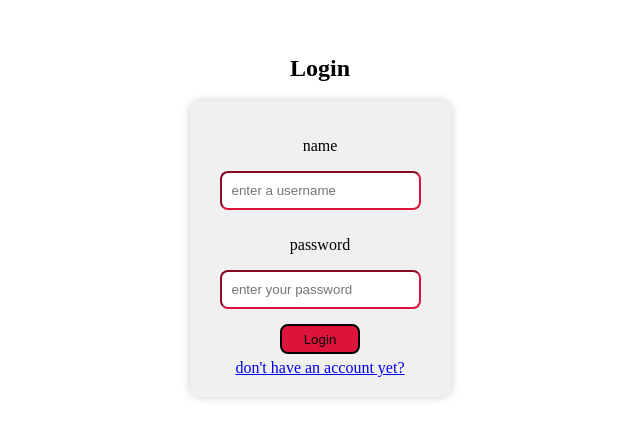
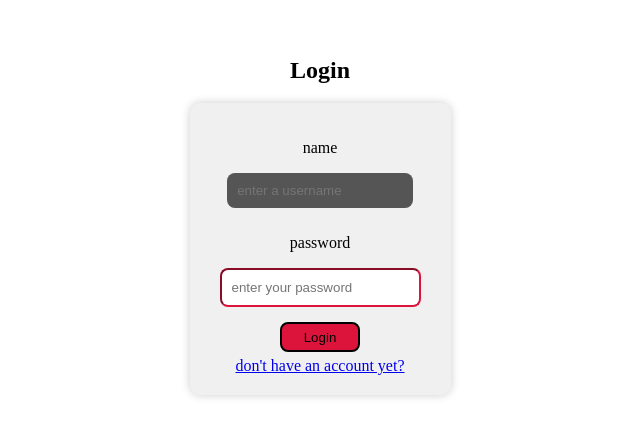
Before and after one commit to MayarAboumahmood/security-messenger-app, a React (Create React App) app: page / in a window 1280 px wide. Shown: the part 192-630 px from the top of the page, without its empty margins (320-960 px from the left). Built offline with nearby package versions, Linux system fonts and the light colour scheme.

Commit message:
the app work just fine now...

```diff
--- a/src/combonent/messagecard.js
+++ b/src/component/messagecard.js
@@ -2,7 +2,6 @@ import React from 'react';
 import "./../style/homeStyle.css";
 
 const MessageCard = ({ messageText, isYourMessage }) => {
-  console.log('isYourMessage: ',isYourMessage)
   if(messageText===''){
     return(
       <p/>
--- a/src/const/const.js
+++ b/src/const/const.js
@@ -3,7 +3,7 @@ const loginURL='http://127.168.0.1:3000/users/login';
 const getUsersURL='http://127.168.0.1:3000/users/get-users';
 const openChatURL='http://127.168.0.1:3000/chats/open-chat';
 const sendMessageURL='http://127.168.0.1:3000/chats/send-message';
-// let receiveMessageURL='http://127.168.0.1:3000/users/register';
+const receiveMessageURL='http://127.168.0.1:3000/users/register';
 
 module.exports = {
     registerURL,
@@ -11,5 +11,5 @@ module.exports = {
     getUsersURL,
     openChatURL,
     sendMessageURL,
-    // receiveMessageURL,
+    receiveMessageURL,
   };
--- a/src/pages/Chats.js
+++ b/src/pages/Chats.js
@@ -1,4 +1,4 @@
-import UserCard from "./../combonent/userChatCard";
+import UserCard from "./../component/userChatCard";
 import useFetch from "../service/useFetch";
 import { useLocation } from "react-router-dom";
 // import axios from "axios";
--- a/src/pages/Home.js
+++ b/src/pages/Home.js
@@ -1,7 +1,7 @@
-import React, { useEffect, useRef, useState } from "react";
+import React, { useRef, useState } from "react";
 import { useParams } from "react-router-dom";
 import axios from 'axios';
-import MessageCard from './../combonent/messagecard';
+import MessageCard from './../component/messagecard';
 
 const HomeChatx = () => {
     const { sendMessageURL, openChatURL } = require('./../const/const.js');
@@ -38,6 +38,8 @@ const HomeChatx = () => {
                         ]);
                     }
                 }
+                await timeout(10);
+                scrollToBottom();
             }
         } catch (error) {
             console.log('error: ', error);
@@ -62,7 +64,8 @@ const HomeChatx = () => {
                     updatedValue
                 ]);
                 setLocalMessage('');
-                // scrollToBottom();
+                await timeout(10)
+                scrollToBottom();
 
             }
         } catch (error) {
@@ -70,42 +73,43 @@ const HomeChatx = () => {
         }
 
     };
-    // const chatContainerRef = useRef(null);
 
+    //to make a small delay...
+    function timeout(delay) {
+        return new Promise(res => setTimeout(res, delay));
+    }
+
+
+    const messagesEndRef = useRef(null);
     // Function to scroll to the bottom of the chat container
-    // const scrollToBottom = () => {
-        // chatContainerRef.current.scrollTop = chatContainerRef.current.scrollHeight;
-    // };
-
-    // useEffect(() => {
-        // Scroll to the bottom when the component initially mounts
-        // scrollToBottom();
-    // }, []);
-
+    const scrollToBottom = () => {
+        console.log('scrolling...');
+        messagesEndRef.current.scrollTop = messagesEndRef.current.scrollHeight;
+    };
     return (
         <div>
             <h1>let's chat with {userName}</h1>
-            <div className="theScreen" /*ref={chatContainerRef}*/>
+            <div className="theScreen" ref={messagesEndRef}>
                 {(allMessages.length > 1) ? (
                     allMessages.map((message, index) => (
                         <MessageCard
                             key={index}
                             messageText={message.message}
-                            isYourMessage={message.messageID!==otherUserID}
+                            isYourMessage={message.messageID !== otherUserID}
                         />
                     ))
                 ) : (
                     <p>No messages yet</p>
                 )}
             </div>
-            <div id="textFeild1">
+            <div id="textField1">
                 <input
                     type="text"
                     placeholder="Type your message..."
                     value={localMessage}
                     onChange={handleMessageChange}
                 />
-                <button  onClick={handleSendMessage}>Send</button>
+                <button onClick={handleSendMessage}>Send</button>
             </div>
         </div>
     );
--- a/src/style/homeStyle.css
+++ b/src/style/homeStyle.css
@@ -4,21 +4,34 @@
 }
 
 
-#textFeild1 {
+#textField1 {
   margin: 10px;
-  float: left;
-  display: flex;
-  padding-left: 10px;
+  background-color: #555;
+  border:2px solid crimson ;
+  border-radius: 8px;
+  width: 40%;
+  padding: 6px;
 }
 
-#textFeild2 {
-  padding-right: 10px;
-  margin: 10px;
-  float: right;
-  display: flex;
+input[type=text] {
+  border: none;
+  width: 75%;
+  padding: 10px;
+  background-color: #555;
+  border-radius: 8px;
+  outline: none;
+}
+
+input[type=text] :focus {
+  border: none;
+  padding: 10px;
+  outline: none;
+  border-color: #555;
+  background-color: #555;
 }
 
 .theScreen {
+  scroll-behavior: smooth;
   display: flex;
   flex-direction: column;
   height: 500px;
@@ -109,7 +122,8 @@
 
 button {
   margin: 5px;
-  width: 80px;
+
+  width: 18%;
   height: 30px;
   background-color: crimson;
   border-radius: 8px;
```
Also changed, not shown: src/component/userChatCard.js (renamed from src/combonent/userChatCard.js).
